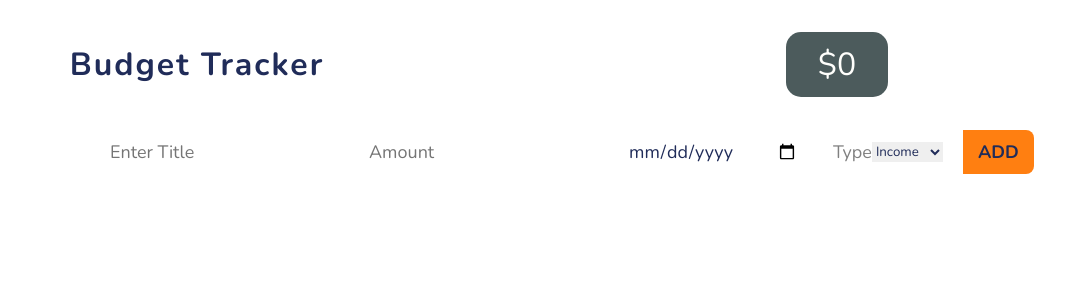
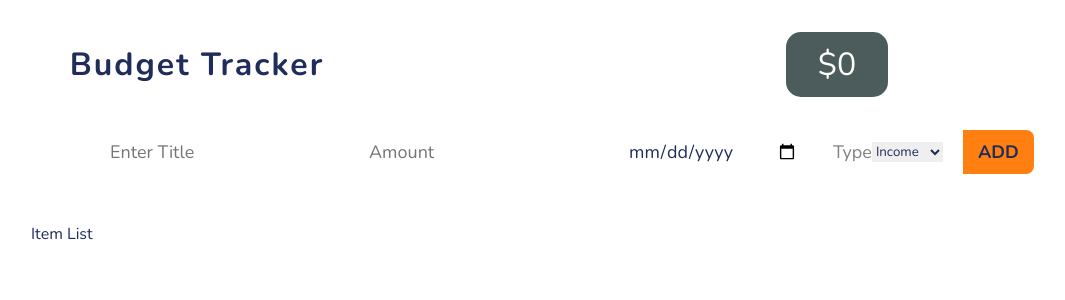
Before and after one commit to EHAB3x/Firebase-with-React, a React (Create React App) app: page / in a window 1280 px wide. Shown: the top 300 px of the page, without its empty margins (161-1226 px from the left). Built offline with nearby package versions, Linux system fonts and the light colour scheme.

Commit message:
link firestore with the app

```diff
--- a/src/App.js
+++ b/src/App.js
@@ -1,11 +1,13 @@
 import Header from "./components/header/Header";
 import Input from "./components/input/Input";
+import ItemList from "./components/itemList/ItemList";
 
 function App() {
   return (
     <div className="App">
       <Header />
       <Input />
+      <ItemList />
     </div>
   );
 }
--- /dev/null
+++ b/src/components/itemList/ItemList.css
@@ -0,0 +1,5 @@
+.item-list {
+    margin: 0 auto;
+    margin-top: 3rem;
+    width: 70%;
+  }
--- /dev/null
+++ b/src/components/itemList/ItemList.jsx
@@ -0,0 +1,10 @@
+import React from 'react'
+import "./ItemList.css"
+
+const ItemList = () => {
+  return (
+    <div className='item-list'>Item List</div>
+  )
+}
+
+export default ItemList
```
Also changed, not shown: src/Firebase/useFirestore.js (added, +18 -0 lines).
